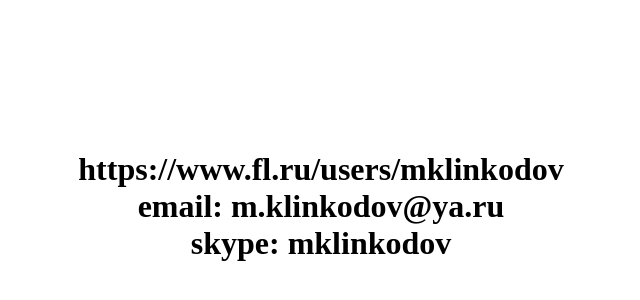
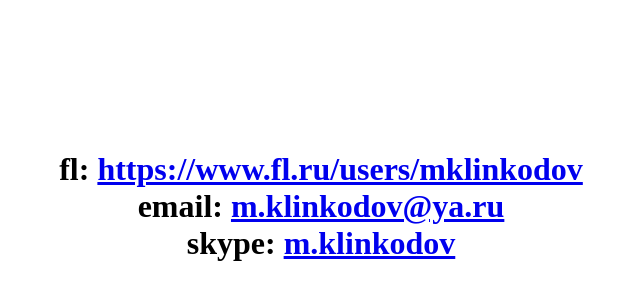
Before and after one commit to mklinkodov/mklinkodov.github.io, a plain HTML site: page index.html in a window 1280 px wide. Shown: the part 194-494 px from the top of the page, without its empty margins (319-959 px from the left). Drawn offline with Linux system fonts and the light colour scheme.

Commit message:
Update index.html

```diff
--- a/index.html
+++ b/index.html
@@ -10,10 +10,13 @@
 
 <div style="position:absolute;display:table;width:100%;height:100%;">
 <div style="display:table-cell;vertical-align:middle;text-align:center;">
-<h1 style="margin:0 auto;">https://www.fl.ru/users/mklinkodov<br />email: m.klinkodov@ya.ru<br />skype: mklinkodov
+<h1 style="margin:0 auto;">
+fl: <a href="https://www.fl.ru/users/mklinkodov/" title="">https://www.fl.ru/users/mklinkodov</a><br />
+email: <a href="mailto:m.klinkodov@ya.ru" title="">m.klinkodov@ya.ru</a><br />
+skype: <a href="skype:m.klinkodov" title="">m.klinkodov</a>
 </div>
 </div>
 
-
+<script type="text/javascript" > (function (d, w, c) { (w[c] = w[c] || []).push(function() { try { w.yaCounter47617189 = new Ya.Metrika2({ id:47617189, clickmap:true, trackLinks:true, accurateTrackBounce:true, webvisor:true, trackHash:true, ecommerce:"dataLayer" }); } catch(e) { } }); var n = d.getElementsByTagName("script")[0], s = d.createElement("script"), f = function () { n.parentNode.insertBefore(s, n); }; s.type = "text/javascript"; s.async = true; s.src = "https://cdn.jsdelivr.net/npm/yandex-metrica-watch/tag.js"; if (w.opera == "[object Opera]") { d.addEventListener("DOMContentLoaded", f, false); } else { f(); } })(document, window, "yandex_metrika_callbacks2"); </script>
 </body>
 </html>
```
